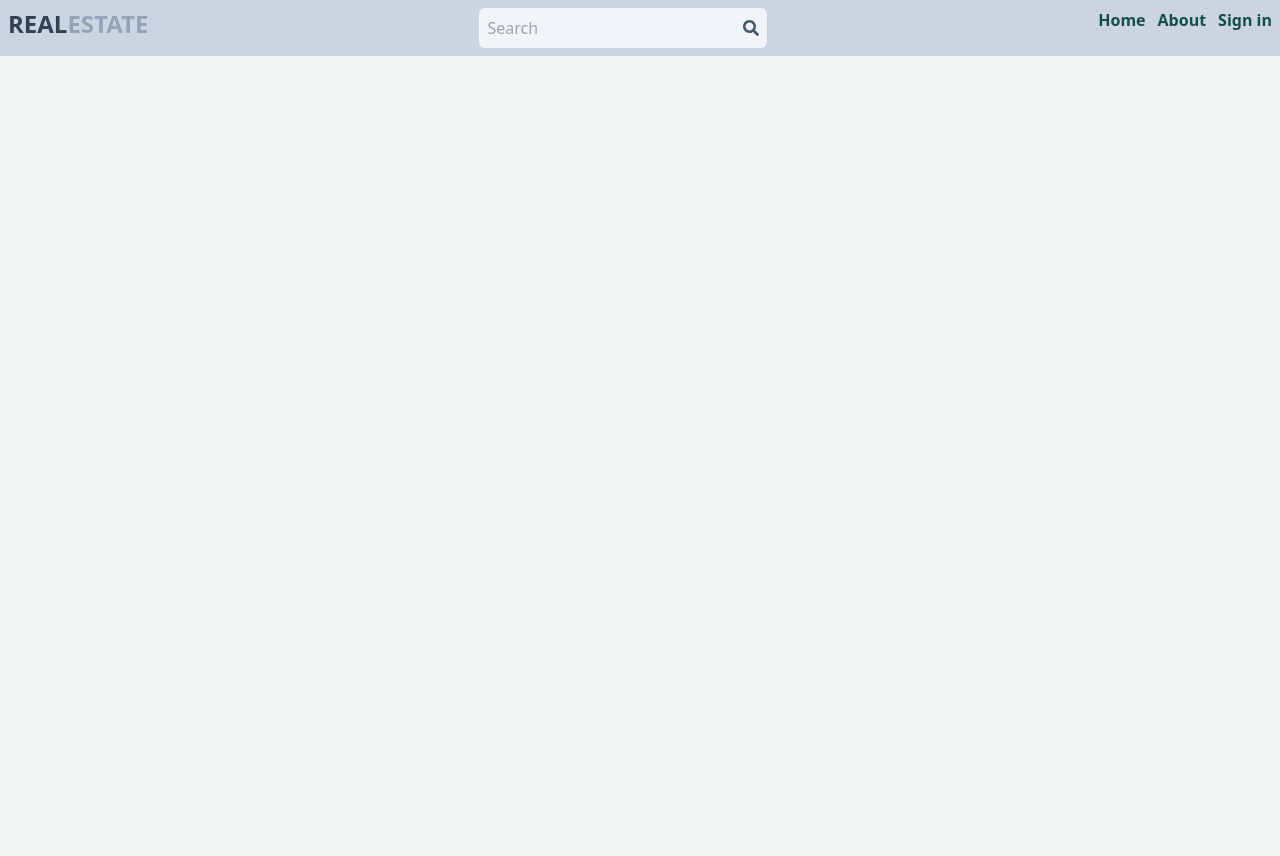
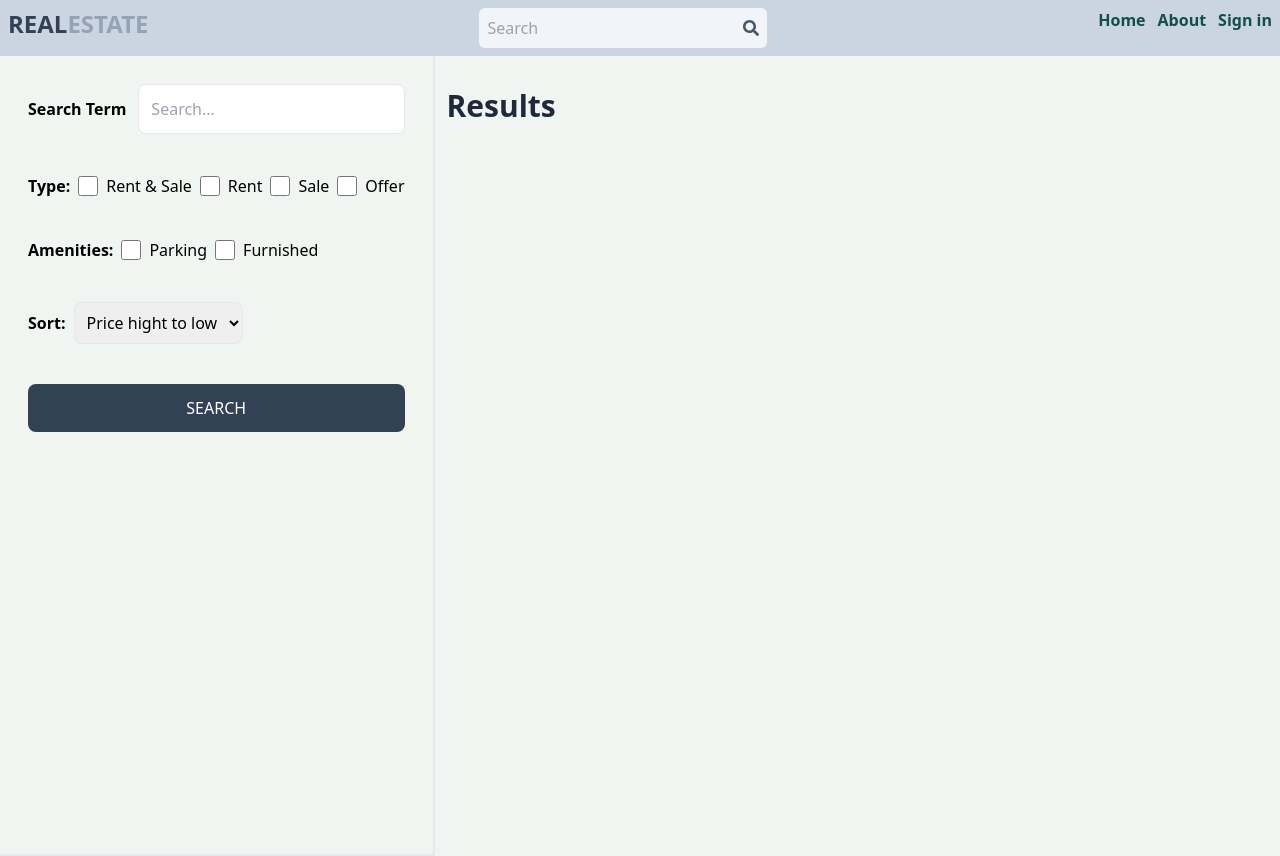
Before and after one commit to riadqerimii/Estate, a React (Vite) app in the folder client/: page /search in a window 1280 px wide. Before the commit the page ends 800 px from the top, so only its background shows below. Built offline with nearby package versions, Linux system fonts and the light colour scheme; no server answers.

Commit message:
create search page ui

```diff
--- a/client/src/App.jsx
+++ b/client/src/App.jsx
@@ -9,6 +9,7 @@ import CreateListing from "./pages/CreateListing";
 import PrivateRoute from "./components/PrivateRoute";
 import UpdateListing from "./pages/UpdateListing";
 import Listing from "./pages/Listing";
+import Search from "./pages/Search";
 
 function App() {
   return (
@@ -18,6 +19,7 @@ function App() {
         <Route path="/" element={<Home />} />
         <Route path="/sign-in" element={<SignIn />} />
         <Route path="/about" element={<About />} />
+        <Route path="/search" element={<Search />} />
         <Route path="/sign-up" element={<SignUp />} />
         <Route path="/listing/:listingId" element={<Listing />} />
         <Route element={<PrivateRoute />}>
--- /dev/null
+++ b/client/src/pages/Search.jsx
@@ -0,0 +1,72 @@
+function Search() {
+  return (
+    <div className="flex flex-col md:flex-row">
+      <div className="p-7 border-b-2 md:border-r-2 md:min-h-screen">
+        <form className="flex flex-col gap-10">
+          <div className="flex items-center gap-3">
+            <label className="whitespace-nowrap font-semibold">
+              Search Term
+            </label>
+            <input
+              type="text"
+              id="searchTerm"
+              placeholder="Search..."
+              className="border rounded-lg p-3
+            w-full
+            "
+            />
+          </div>
+          <div className="flex gap-2 flex-wrap  items-center">
+            <label className="font-semibold">Type:</label>
+            <div className="flex gap-2">
+              <input type="checkbox" id="all" className="w-5" />
+              <span>Rent & Sale</span>
+            </div>
+            <div className="flex gap-2">
+              <input type="checkbox" id="rent" className="w-5" />
+              <span>Rent</span>
+            </div>
+            <div className="flex gap-2">
+              <input type="checkbox" id="sale" className="w-5" />
+              <span>Sale</span>
+            </div>
+            <div className="flex gap-2">
+              <input type="checkbox" id="offer" className="w-5" />
+              <span>Offer</span>
+            </div>
+          </div>
+          <div className="flex gap-2 flex-wrap  items-center">
+            <label className="font-semibold">Amenities:</label>
+            <div className="flex gap-2">
+              <input type="checkbox" id="parking" className="w-5" />
+              <span>Parking</span>
+            </div>
+            <div className="flex gap-2">
+              <input type="checkbox" id="furnished" className="w-5" />
+              <span>Furnished</span>
+            </div>
+          </div>
+          <div className=" flex items-center gap-2">
+            <label className="font-semibold">Sort:</label>
+            <select id="sort_order" className="border rounded-lg p-2">
+              <option value="">Price hight to low</option>
+              <option value="">Price low to high</option>
+              <option value="">Latest</option>
+              <option value="">Oldest</option>
+            </select>
+          </div>
+          <button className="bg-slate-700 text-white p-3 rounded-lg uppercase hover:opacity-80">
+            Search
+          </button>
+        </form>
+      </div>
+      <div className="">
+        <h1 className="text-3xl font-semibold  p-3 text-slate-800 mt-5">
+          Results
+        </h1>
+      </div>
+    </div>
+  );
+}
+
+export default Search;
```
